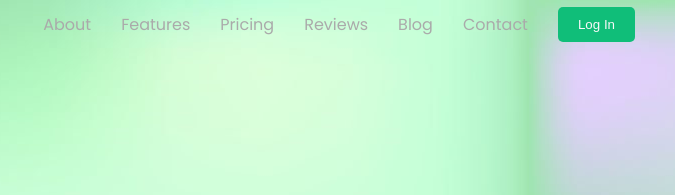
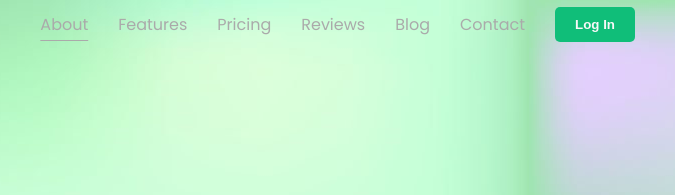
Before and after one commit to harivijay1998/Hospitally, a plain HTML site: page index.html in a window 1280 px wide. In both pictures the pointer is over the link "About". Shown: the top 195 px of the page, 495-1170 px from the left. Drawn offline with Linux system fonts and the light colour scheme; a web font is replaced by a local one.

Commit message:
pointer changes

```diff
--- a/index.css
+++ b/index.css
@@ -47,6 +47,11 @@ header{
         text-decoration: none;
         color: #aaa;
     }
+
+    a:hover{
+        text-decoration: underline;
+        text-underline-offset: 10px;
+    }
 }
 
 .login{
@@ -56,6 +61,14 @@ header{
     padding-inline: 20px;
     border-radius: 5px;
     border: none;
+    font-weight: bold;
+}
+
+.login:hover,.get_started:hover,.getstart:hover,.play:hover{
+    background-color: #f8f8f8;
+    color: #555555;
+    font-weight: bold;
+    border: 1px solid #10be79;
 }
 
 .hero_section{
```
